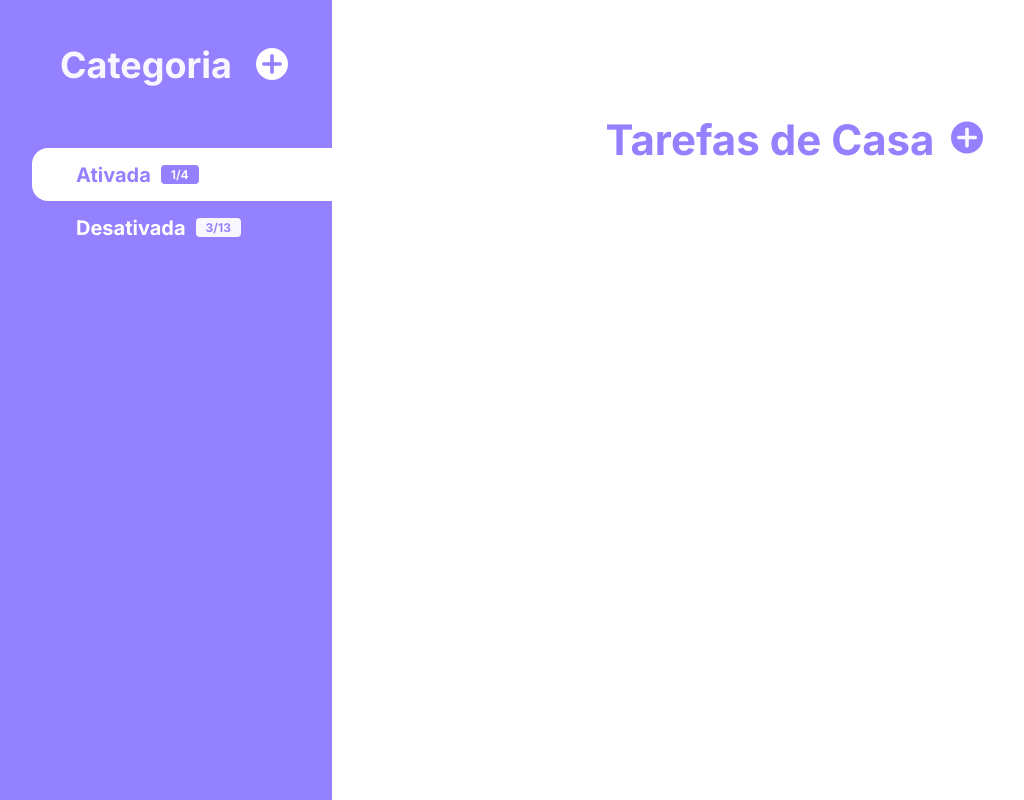
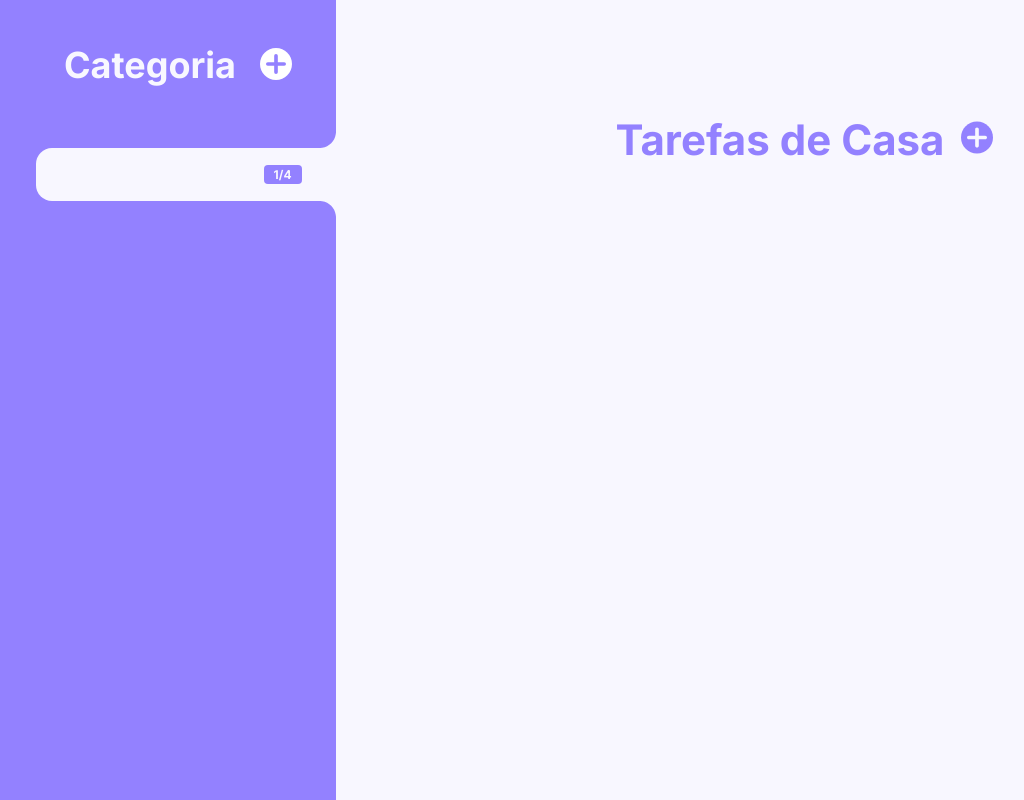
Before and after one commit to Leandrocarneiro94/todo-list, a plain HTML site: page index.html in a window 1280 px wide. Both pictures are taken after a click on the button 296 px from the left and 65 px from the top of the page. Shown: the whole page, without its empty margins (24-1048 px from the left). Drawn offline with Linux system fonts and the light colour scheme; a web font is replaced by a local one.

Commit message:
Add JS att

```diff
--- a/index.html
+++ b/index.html
@@ -16,28 +16,17 @@
                 <div class="navBar__titleWrapper">
                     <h2 class="navBar__titleWrapper--title">Categoria</h2>
 
-                    <button type="button" class="addButton">
+                    <button type="button" class="addButton" data-add-category>
                         <img src="./Icons/addButtonW.svg">
                     </button>
                 </div>
 
-                <ul>
-                    <li>
-                        <button class="navBar__category navBar__category--active">
-                            Ativada <span class="navBar__category__counter navBar__category__counter--active">1/4</span>
-                        </button>
-                    </li>
-                    <li>
-                        <button class="navBar__category">
-                            Desativada <span class="navBar__category__counter" >3/13</span>
-                        </button>
-                    </li>
-                </ul>
+                <ul data-categories></ul>
             </nav>
 
             <div class="cardContainer">
                 <div class="cardContainer__titleWrapper">
-                    <h2 class="cardContainer__titleWrapper--title">Tarefas de Casa</h2>
+                    <h2 class="cardContainer__titleWrapper--title" data-category-title>Tarefas de Casa</h2>
 
                     <button type="button" class="addButton" data-add-button>
                         <img src="./Icons/addButtonP.svg">
--- a/script.js
+++ b/script.js
@@ -1,5 +1,22 @@
 const button = document.querySelector('[data-add-button]')
 const list = document.querySelector('[data-list]')
+const categoriesList = document.querySelector('[data-categories]')
+const buttonAddCategory = document.querySelector('[data-add-category]')
+const categoryTitle = document.querySelector('[data-category-title]')
+
+const categories = [
+    // {
+    //     id: 1,
+    //     category:"Tarefas de Casa",
+    //     items: [
+    //         {
+    //             id: 1,
+    //             item: "",
+    //             checked: true,
+    //         }
+    //     ],
+    // },
+]
 
 const createItemList = (id) => {
     const item = document.createElement('li')
@@ -10,14 +27,14 @@ const createItemList = (id) => {
     `
 
     const label = document.createElement('label')
+    label.setAttribute('for', `item-${id}`)
+    label.classList.add('card')
     label.innerHTML = `
         <div class="checkField">
             <img class="image" src="./Icons/checkmark.png"/>
         </div>
         <input class="checkbox__text" />
     `
-    label.setAttribute('for', `item-${id}`)
-    label.classList.add('card')
 
     const deleteButton = document.createElement('button')
     deleteButton.classList.add('deleteButton')
@@ -36,10 +53,66 @@ const createItemList = (id) => {
 button.addEventListener('click', () => {
     const newId = list.childElementCount + 1
     const element = createItemList(newId)
-    list.append(element)
+    list.prepend(element)
 
     const inputField = element.querySelector('.checkbox__text');
     inputField.focus();
 })
 
-// _____________________________divisoria________________________________________
+// -------------------------------------------------------------------------------------------------------
+
+const handleActiveCategory = (categoryElement, currentCategory) => {
+    categoriesList.childNodes.forEach((categoryNode) => {
+        if(categoryNode.classList) {
+            categoryNode.querySelector('.navBar__category').classList.remove('navBar__category--active')
+            categoryTitle.innerHTML = currentCategory.category
+        }
+    })
+    categoryElement.querySelector('.navBar__category').classList.add('navBar__category--active')
+}
+
+const createCategoryElement = (element) => {
+    const categoryElement = document.createElement('li')
+    const currentCategory = categories.find((category) => category.id === element.id)
+
+    const categoryInput = document.createElement('input')
+    categoryInput.classList.add('navInput')
+    categoryInput.addEventListener('keyup', (e) => {
+        currentCategory.category = e.target.value
+    })
+    categoryElement.appendChild(categoryInput)
+    categoryElement.addEventListener('click', () => handleActiveCategory(categoryElement, currentCategory))
+
+    const categoryButton = document.createElement('button')
+    categoryButton.innerHTML = `
+        <span class="navBar__category__counter">1/4</span>
+    `
+    categoriesList.childNodes.forEach((categoryNode) => {
+        if(categoryNode.classList) {
+            categoryNode.querySelector('.navBar__category').classList.remove('navBar__category--active')
+            categoryTitle.innerHTML = currentCategory.category
+        }
+    })
+
+    categoryButton.classList.add('navBar__category')
+    categoryButton.classList.add('navBar__category--active')
+    categoryButton.prepend(categoryInput)
+    categoryElement.appendChild(categoryButton)
+
+    return categoryElement
+}
+
+const handleAddCategory = () => {
+    const newId = categoriesList.childElementCount + 1
+    const newCategory = {
+        id: newId,
+        category: '',
+        items: []
+    }
+    categories.push(newCategory)
+    const  categoryElement = createCategoryElement(newCategory)
+    categoriesList.appendChild(categoryElement)
+    console.log(newCategory)
+}
+
+buttonAddCategory.addEventListener('click', handleAddCategory)
--- a/styles/_variables.scss
+++ b/styles/_variables.scss
@@ -0,0 +1,7 @@
+$purple: #9381FF;
+$purple200: #B8B8FF;
+
+$white: #f8f7ff;
+$grey-200: #A1A1A1;
+$grey-400: #50514F;
+$grey-300: rgba($grey-400, 0.67);
--- a/styles/style.scss
+++ b/styles/style.scss
@@ -1,3 +1,5 @@
+@import './variables';
+
 * {
     border-style: none;
     box-sizing: border-box;
@@ -11,87 +13,112 @@
 
   .navBar {
     align-items: flex-end;
-    background-color: #9381FF;
+    background-color: $purple;
     display: flex;
     flex-direction: column;
     height: 100vh;
-    width: 360px;
+    width: 22.5rem;
+    overflow-y: auto;
 
     &__titleWrapper {
       display: flex;
-      gap: 24px;
+      gap: 1.5rem;
       justify-content: center;
-      padding: 43px 44px 61px 67px;
+      padding: 2.6875rem 2.75rem 3.8125rem 4.1875rem;
 
       &--title {
-        color: #F8F7FF;
-        font-size: 36px;
+        color: $white;
+        font-size: 2.25rem;
       }
 
     }
 
     &__category {
       align-items: center;
-      background-color:#9381FF;
-      border-radius: 16px 0px 0px 16px;
-      color: #ffff;
+      background-color: $purple;
+      border-radius: 1rem 0rem 0rem 1rem;
+      color: $white;
       cursor: pointer;
       display: flex;
-      font-size: 20px;
+      font-size: 1.25rem;
       font-weight: 700;
-      gap: 10px;
-      height: 53px;
+      gap: 0.625rem;
+      height: 3.3125rem;
       justify-content: flex-start;
-      padding-left: 44px;
-      padding-right: 8px;
-      width: 300px;
+      padding-left: 2.75rem;
+      padding-right: 0.5rem;
+      position: relative;
+      width: 18.75rem;
 
       &--active {
-          background-color: #ffff;
-          color: #9381FF;
+          background-color: $white;
+          color: $purple;
+
+          &::before, &::after {
+            background-image: url(../Icons/roundedCorner.svg);
+            content: '';
+            height: 1rem;
+            position: absolute;
+            right: 0;
+            width: 1rem;
+          }
+
+          &::before {
+            top: -1rem;
+          }
+
+          &::after {
+            bottom: -1rem;
+            transform: rotate(-90deg);
+            z-index: 1;
+          }
+
+          .navBar__category__counter {
+            background-color: $purple;
+            color: $white;
+          }
       }
 
       &__counter {
-          background-color: #F8F7FF;
-          border-radius: 4px;
-          color: #9381FF;
-          font-size: 12px;
-          padding: 2px 10px;
-
-          &--active {
-              background-color: #9381FF;
-              color: #F8F7FF;
-          }
+          background-color: $white;
+          border-radius: 0.25rem;
+          color: $purple;
+          font-size: 0.75rem;
+          padding: 0.125rem 0.625rem;
       }
     }
 }
 
 .addButton {
     background-color: transparent;
-    border-style: none;
     cursor: pointer;
 }
 
 .wrapper {
     display: flex;
+    gap: 16px;
+    background-color: $white;
+    height: 100vh;
 }
 
 /* -------------------------------------UL---------------------------------- */
 
 .cardContainer {
     align-items: center;
+    background-color: $white;
     display: flex;
     flex-direction: column;
     flex-grow: 1;
-    gap: 48px;
+    gap: 3rem;
     padding-top: 7.12rem;
+    overflow-y: auto;
 
     &__titleWrapper {
         display: flex;
-        gap: 16px;
+        gap: 1rem;
 
         &--title {
-            color: #9381FF;
+            color: $purple;
             font-size: 2.625rem;
         }
 
@@ -99,43 +126,42 @@
 
     &__cardList {
         display: flex;
-        flex-direction: row;
-        flex-wrap: wrap;
-        gap: 12px;
-        justify-content: flex-start;
-        max-height: 600px;
-        width: 924px;
+        flex-direction: column;
+        gap: 0.75rem;
     }
 
 }
 
+// ------------------------------InnerHTML----------------------------------------------------------
+
 .item {
     list-style: none;
+}
+
+
+.card {
+    align-items: center;
+    background-color: $purple200;
+    border-radius: 0.75rem;
+    color: $white;
+    display: flex;
+    gap: 0.5rem;
+    max-width: 18.75rem;
+    padding: 1rem;
 }
 
 .checkbox {
     display: none;
 }
 
-.card {
-    align-items: center;
-    background-color: #B8B8FF;
-    border-radius: 12px;
-    color: white;
-    display: flex;
-    gap: 8px;
-    max-width: 300px;
-    padding: 16px;
-}
-
 .checkField {
     align-items: center;
-    background-color: #F8F7FF;
-    border-radius: 4px;
+    background-color: $white;
+    border-radius: 0.25rem;
     display: flex;
-    height: 16px;
+    height: 1rem;
     justify-content: center;
-    width: 16px;
+    width: 1rem;
 }
 
 .image {
@@ -154,12 +180,12 @@
 
 .checkbox:checked + .card {
     background-color: rgba(161, 161, 161, 0.67);
-    color: #50514F;
+    color: $grey-400;
     text-decoration: line-through;
 }
 
 .checkbox:checked + .card .checkField {
-    background-color: #A1A1A1;
+    background-color: $grey-200;
 }
 
 .checkbox:checked + .card .image {
@@ -177,7 +203,16 @@
 }
 
 .checkbox__text:focus {
-    background-color: transparent;
+    padding-left: 3px;
 }
 
 /*# sourceMappingURL=style.css.map */
+
+.navInput {
+    background-color: transparent;
+    outline: none;
+    font-size: 1.25rem;
+    font-weight: 700;
+    width: 70%;
+    color: inherit;
+}
```
Also changed, not shown: Icons/addButton.svg (deleted), Icons/roundedCorner.svg (added), public/style.css, style.css (deleted), 1 other file.
